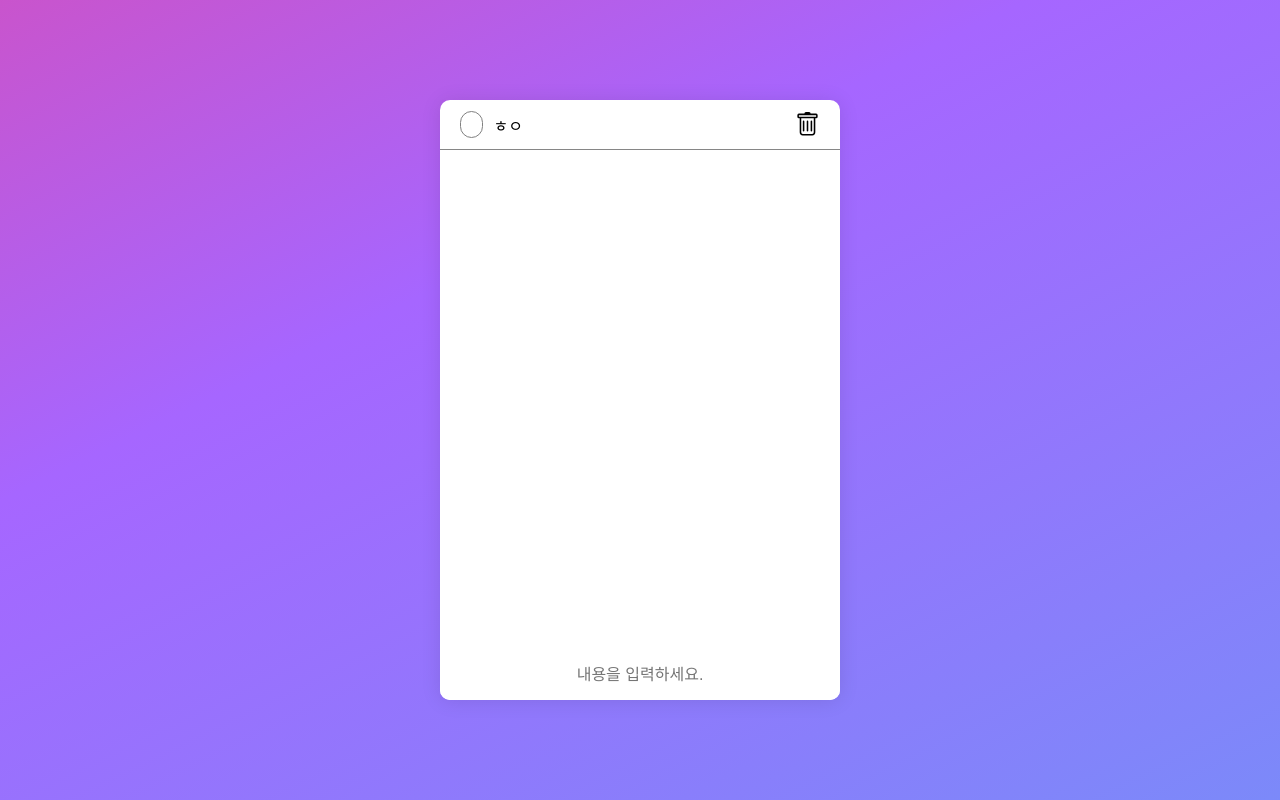
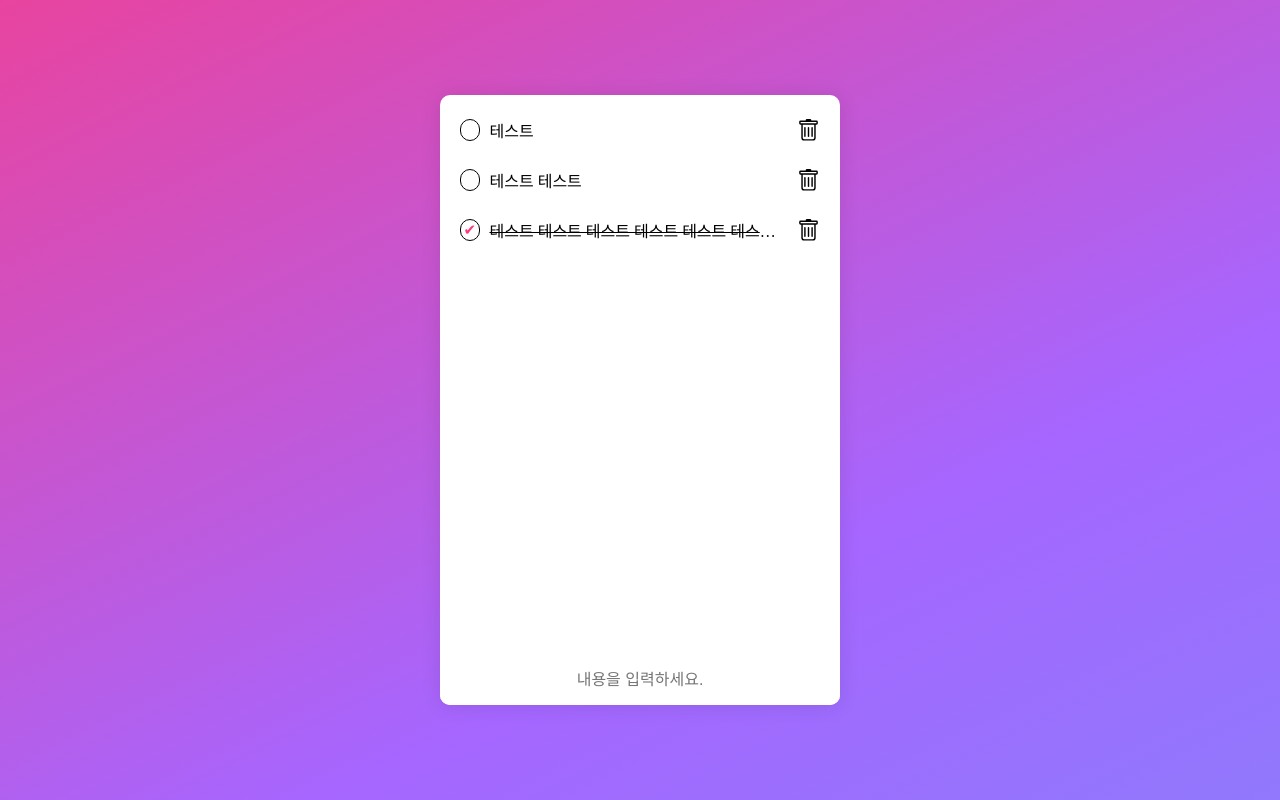
Before and after one commit to konveloper/TypeScript_TodoList, a React (Create React App) app: page / in a window 1280 px wide. Built offline with nearby package versions, Linux system fonts and the light colour scheme; the HTML template or start-up script is replaced by a standard one.

Commit message:
docs : 패딩 및 크기 스타일 조정

```diff
--- a/src/App.css
+++ b/src/App.css
@@ -24,6 +24,7 @@
 .appContainer {
   width: 400px;
   height: 600px;
+  padding-top: 10px;
   position: relative;
   background-color: #fff;
   box-shadow: 0 1px 20px 0 rgba(0, 0, 0, 0.1);
--- a/src/App.tsx
+++ b/src/App.tsx
@@ -6,7 +6,12 @@ function App() {
   return (
     <div className='mainContainer'>
       <div className='appContainer'>
-        <Item text='ㅎㅇ' />
+        <Item text='테스트' />
+        <Item text='테스트 테스트' />
+        <Item
+          text='테스트 테스트 테스트 테스트 테스트 테스트 테스트 테스트 테스트 '
+          completed
+        />
         <input
           type='text'
           className='inputText'
--- a/src/components/checkBoxStyle.css
+++ b/src/components/checkBoxStyle.css
@@ -1,19 +1,19 @@
 .CheckBoxContainer {
+  width: 20px;
+  height: 20px;
   position: relative;
   display: flex;
   justify-content: center;
   align-items: center;
-  width: 25px;
-  height: 25px;
-  border: 1px solid gray;
+  border: 1.5px solid #000;
   border-radius: 50px;
   cursor: pointer;
 }
 .CheckBoxContainer:hover {
-  border: 1px solid #a666ff;
+  border: 1.5px solid #ff387e;
 }
 .checkIcon {
   position: absolute;
-  font-size: 20px;
+  font-size: 15px;
   color: #ff387e;
 }
--- a/src/components/deleteBtnStyle.css
+++ b/src/components/deleteBtnStyle.css
@@ -1,9 +1,9 @@
 .deleteButtonContainer {
-  width: 25px;
-  height: 25px;
-  font-size: 25px;
+  width: 23px;
+  height: 23px;
+  font-size: 23px;
   cursor: pointer;
 }
 .deleteButtonContainer:hover {
-  color: #a666ff;
+  color: #ff387e;
 }
--- a/src/components/itemStyle.css
+++ b/src/components/itemStyle.css
@@ -6,5 +6,4 @@
   display: flex;
   justify-content: space-between;
   align-items: center;
-  border-bottom: 0.1px solid rgb(134, 134, 134);
 }
--- a/src/components/textStyle.css
+++ b/src/components/textStyle.css
@@ -1,10 +1,10 @@
 .text {
   width: 100%;
+  padding: 10px;
   box-sizing: border-box;
   overflow: hidden;
   text-overflow: ellipsis;
   white-space: nowrap;
-  padding: 10px;
 }
 
 .completedText {
```
